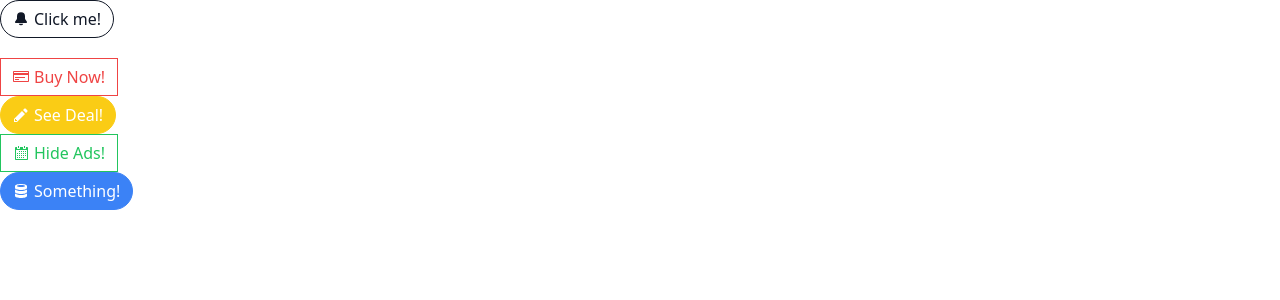
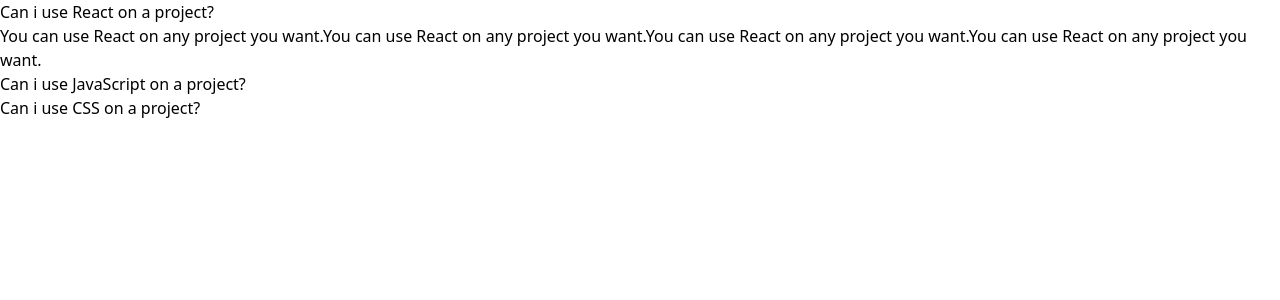
Before and after one commit to SimLukos/react-components, a React (Create React App) app: page / in a window 1280 px wide. Shown: the top 300 px of the page. Built offline with nearby package versions, Linux system fonts and the light colour scheme.

Commit message:
mastering the State Design Process

```diff
--- a/src/App.js
+++ b/src/App.js
@@ -1,58 +1,26 @@
-import React from 'react';
-import Button from './components/Button';
-import {
-  GoBellFill,
-  GoPencil,
-  GoDatabase,
-  GoCalendar,
-  GoCreditCard,
-} from 'react-icons/go';
+import Accordion from './components/Accordion';
 
 function App() {
-  const handleClick = () => {
-    console.log('Click!');
-  };
+  const items = [
+    {
+      id: 'adas',
+      label: 'Can i use React on a project?',
+      content:
+        'You can use React on any project you want.You can use React on any project you want.You can use React on any project you want.You can use React on any project you want.',
+    },
+    {
+      id: 'adaaDVFs',
+      label: 'Can i use JavaScript on a project?',
+      content: 'You must.',
+    },
+    {
+      id: 'adKMLMEEas',
+      label: 'Can i use CSS on a project?',
+      content: 'You should if you want good design.',
+    },
+  ];
 
-  return (
-    <div>
-      <div>
-        <Button
-          className={'mb-5'}
-          secondary
-          outline
-          rounded
-          onClick={handleClick}
-        >
-          <GoBellFill />
-          Click me!
-        </Button>
-      </div>
-      <div>
-        <Button danger outline>
-          <GoCreditCard />
-          Buy Now!
-        </Button>
-      </div>
-      <div>
-        <Button warning rounded>
-          <GoPencil />
-          See Deal!
-        </Button>
-      </div>
-      <div>
-        <Button success outline>
-          <GoCalendar />
-          Hide Ads!
-        </Button>
-      </div>
-      <div>
-        <Button primary rounded>
-          <GoDatabase />
-          Something!
-        </Button>
-      </div>
-    </div>
-  );
+  return <Accordion items={items} />;
 }
 
 export default App;
--- /dev/null
+++ b/src/components/Accordion.js
@@ -0,0 +1,24 @@
+import { useState } from 'react';
+
+function Accordion({ items }) {
+  const [expandedIndex, setExpandedIndex] = useState(0);
+
+  const handleClick = (nextIndex) => {
+    setExpandedIndex(nextIndex);
+  };
+
+  const renderedItems = items.map((item, index) => {
+    const isExpanded = index === expandedIndex;
+
+    return (
+      <div key={item.id}>
+        <div onClick={() => handleClick(index)}>{item.label}</div>
+        {isExpanded && <div>{item.content}</div>}
+      </div>
+    );
+  });
+
+  return <div>{renderedItems}</div>;
+}
+
+export default Accordion;
--- /dev/null
+++ b/src/pages/ButtonPage.js
@@ -0,0 +1,58 @@
+import React from 'react';
+import Button from '../components/Button';
+import {
+  GoBellFill,
+  GoPencil,
+  GoDatabase,
+  GoCalendar,
+  GoCreditCard,
+} from 'react-icons/go';
+
+function ButtonPage() {
+  const handleClick = () => {
+    console.log('Click!');
+  };
+
+  return (
+    <div>
+      <div>
+        <Button
+          className={'mb-5'}
+          secondary
+          outline
+          rounded
+          onClick={handleClick}
+        >
+          <GoBellFill />
+          Click me!
+        </Button>
+      </div>
+      <div>
+        <Button danger outline>
+          <GoCreditCard />
+          Buy Now!
+        </Button>
+      </div>
+      <div>
+        <Button warning rounded>
+          <GoPencil />
+          See Deal!
+        </Button>
+      </div>
+      <div>
+        <Button success outline>
+          <GoCalendar />
+          Hide Ads!
+        </Button>
+      </div>
+      <div>
+        <Button primary rounded>
+          <GoDatabase />
+          Something!
+        </Button>
+      </div>
+    </div>
+  );
+}
+
+export default ButtonPage;
```
